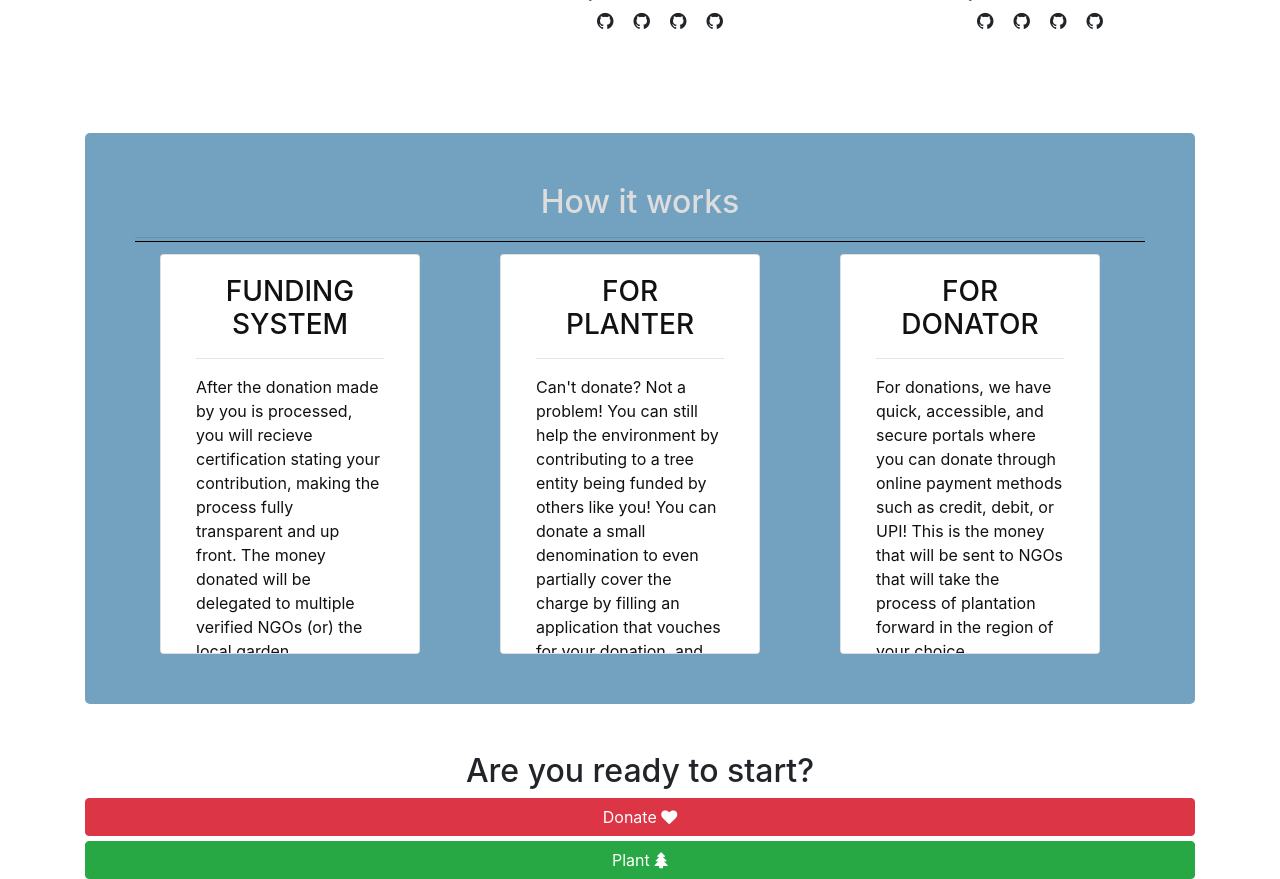
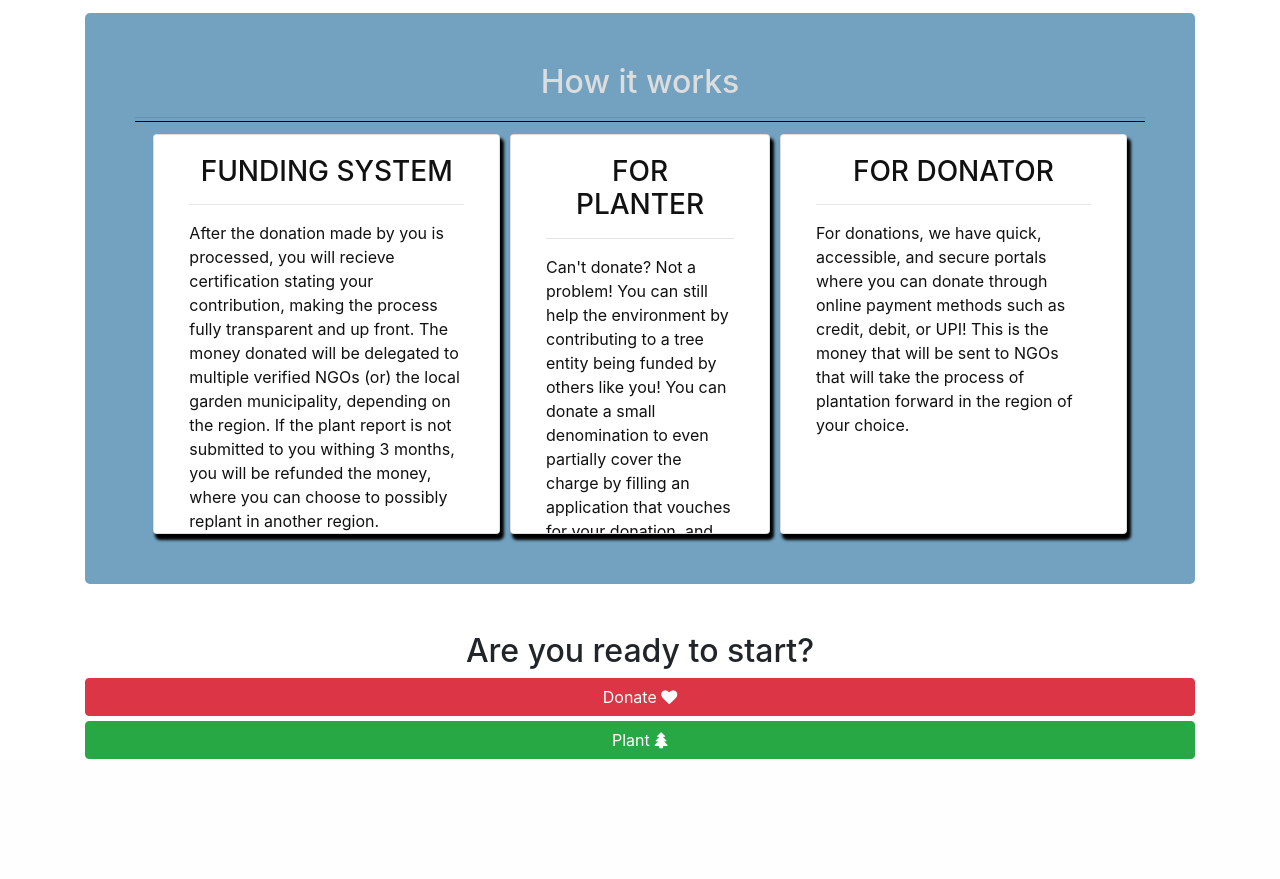
Before and after one commit to justBboy/plantation-project, a Django app: page / in a window 1280 px wide. Shown: the part 3567-4446 px from the top of the page. After the commit the page ends 4326 px from the top, so only its background shows below. Run offline with Django 3.2, Linux system fonts and the light colour scheme.

Commit message:
html changes

```diff
--- a/static/css/main.css
+++ b/static/css/main.css
@@ -64,7 +64,7 @@ body{
     background-repeat: no-repeat;
     background-size: cover;
     width: 100%;
-    height: 90vh;
+    height: 70vh;
     display: grid;
     place-items: center;
     color: #fff;
@@ -76,7 +76,7 @@ body{
     background-repeat: no-repeat;
     background-size: cover;
     width: 100%;
-    height: 90vh;
+    height: 70vh;
     display: grid;
     place-items: center;
     color: #fff;
@@ -140,6 +140,11 @@ body{
 
 .impactSection__flex > h2{
     border-bottom: 1px solid #ddd;
+}
+
+.impactSection__flex p{
+    width: 100%;
+    padding: 10px;
 }
 
 .border-right{
@@ -282,5 +287,11 @@ footer{
     height: 400px !important;
     overflow-y: scroll;
     color: #111;
-    margin: 0 40px;
+     margin: auto 5px;
+     box-shadow: 3px 5px 3px 1px #000;
 }
+
+.how-row{
+    justify-content: center;
+    align-items: center;
+}
--- a/templates/app/home.html
+++ b/templates/app/home.html
@@ -173,8 +173,8 @@ Only with a broader collaborative effort will we be able to come close to achiev
     <section data-aos="zoom-in" class="howSection text-center mt-3">
       <h2>How it works</h2>
       <hr style="box-shadow: 0 4px 0 0 #000" />
-      <div class="row">
-        <div class="card col-md-3 how-card">
+      <div class="row how-row">
+        <div class="card col-md-6 col-lg-4 col-sm-12 how-card">
           <div class="card-body">
             <h3>FUNDING SYSTEM</h3>
             <hr />
@@ -186,7 +186,7 @@ Only with a broader collaborative effort will we be able to come close to achiev
               choose to possibly replant in another region.</p>
           </div>
         </div>
-        <div class="card col-md-3 how-card">
+        <div class="card col-md-6 col-lg-3 col-sm-12 how-card">
           <div class="card-body">
             <h3>FOR PLANTER</h3>
             <hr />
@@ -195,7 +195,7 @@ Only with a broader collaborative effort will we be able to come close to achiev
               by filling an application that vouches for your donation, and the other terms stand the same!</p>
           </div>
         </div>
-        <div class="card col-md-3 how-card">
+        <div class="card col-md-6 col-lg-4 col-sm-12 how-card">
           <div class="card-body">
             <h3>FOR DONATOR</h3>
             <hr />
```
